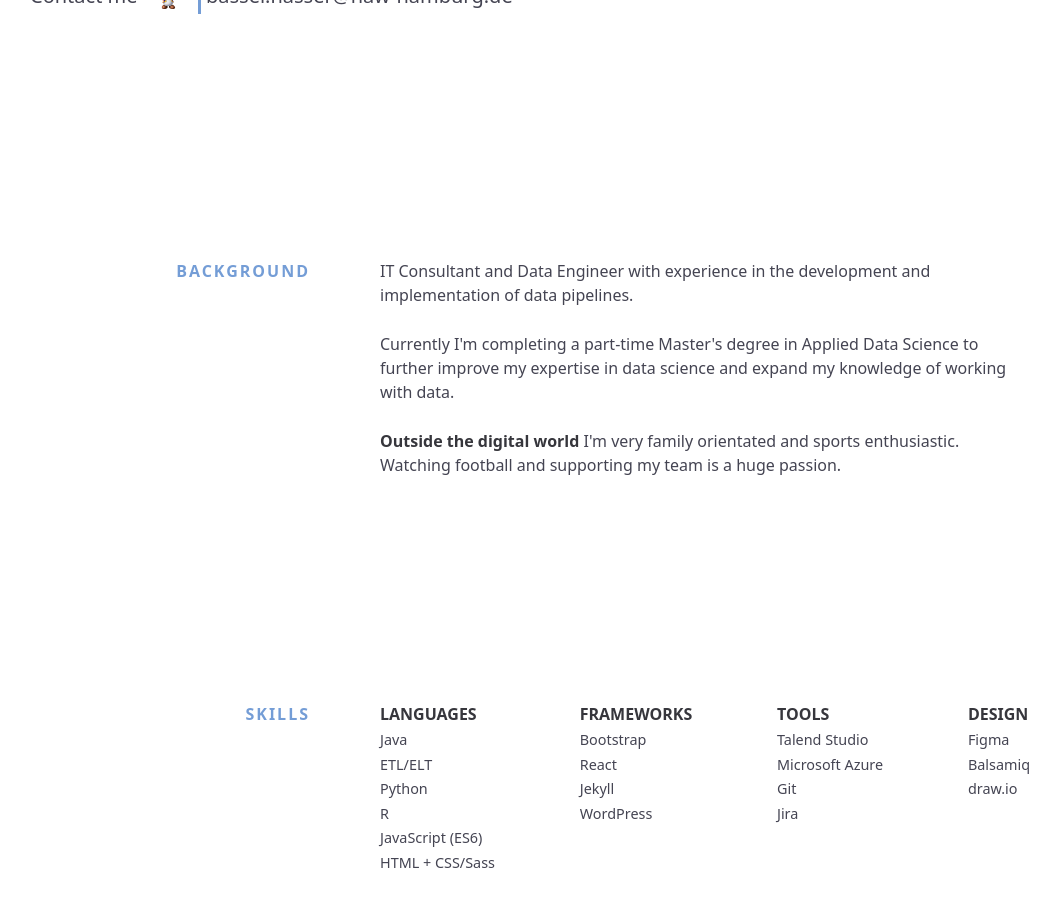
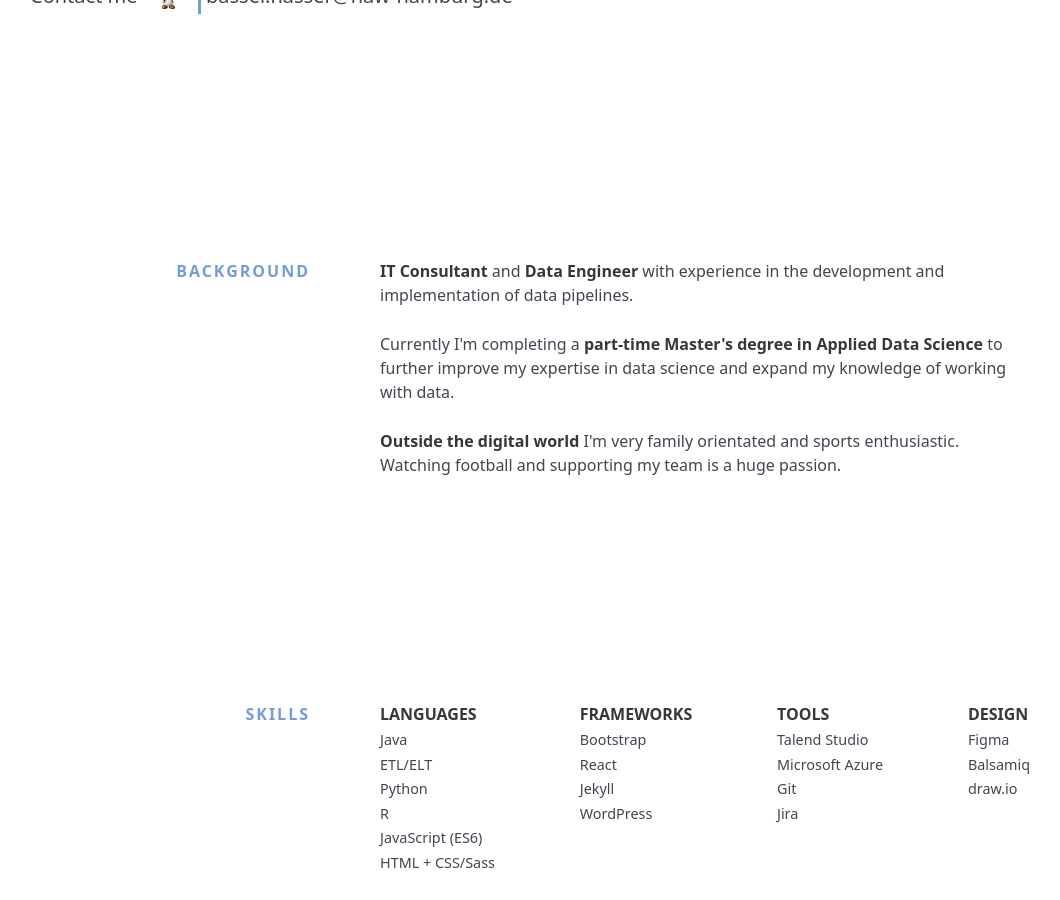
Before and after one commit to basselini/v1, a Jekyll site: the page built from index.html, in a window 1280 px wide and 900 px high, scrolled down 765 px. Shown: the whole window, without its empty margins (70-1130 px from the left). Built offline with Jekyll 4.4.1, drawn with Linux system fonts in a browser that asks for light colours; nearby versions of some CDN libraries.

```diff
--- a/_includes/background.html
+++ b/_includes/background.html
@@ -2,9 +2,9 @@
   <div class="section_title">Background</div>
   <div class="section_content">
     <p>
-      IT Consultant and Data Engineer with experience in the development and implementation of data pipelines.
+      <strong>IT Consultant</strong> and <strong>Data Engineer</strong> with experience in the development and implementation of data pipelines.
     </p>
-    <p>Currently I'm completing a part-time Master's degree in Applied Data Science to further improve my expertise in data science and expand my knowledge of working with data.</p>
+    <p>Currently I'm completing a <strong>part-time Master's degree in Applied Data Science</strong> to further improve my expertise in data science and expand my knowledge of working with data.</p>
     <p><strong> Outside the digital world</strong> I'm very family orientated and sports enthusiastic. Watching football and supporting my team is a huge passion.</p>
   </div>
 </section>
```
